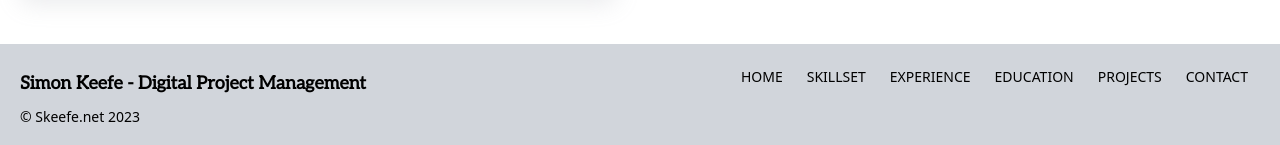
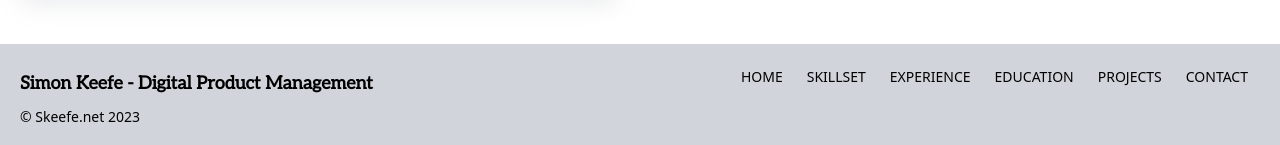
Before and after one commit to skeefe/MtDoom, a Next.js app: page / in a window 1280 px wide. Shown: the part 4886-5031 px from the top of the page. Built offline with nearby package versions, Linux system fonts and the light colour scheme.

Commit message:
Footer title change.

```diff
--- a/components/footer.tsx
+++ b/components/footer.tsx
@@ -8,7 +8,7 @@ const Footer = () => {
         <div className="justify-between flex flex-col lg:flex-row items-center">
           <a href="#home" className="no-underline">
             <h3 className="text-lg font-bold text-center lg:text-left mb-2 sm:mb-0">
-              Simon Keefe - Digital Project Management
+              Simon Keefe - Digital Product Management
             </h3>
           </a>
           <nav>
```
